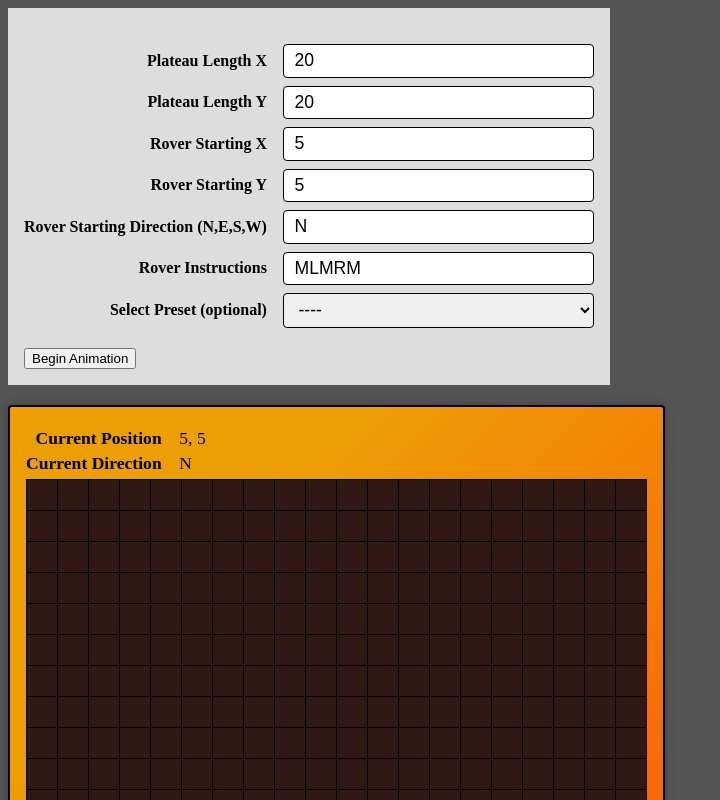
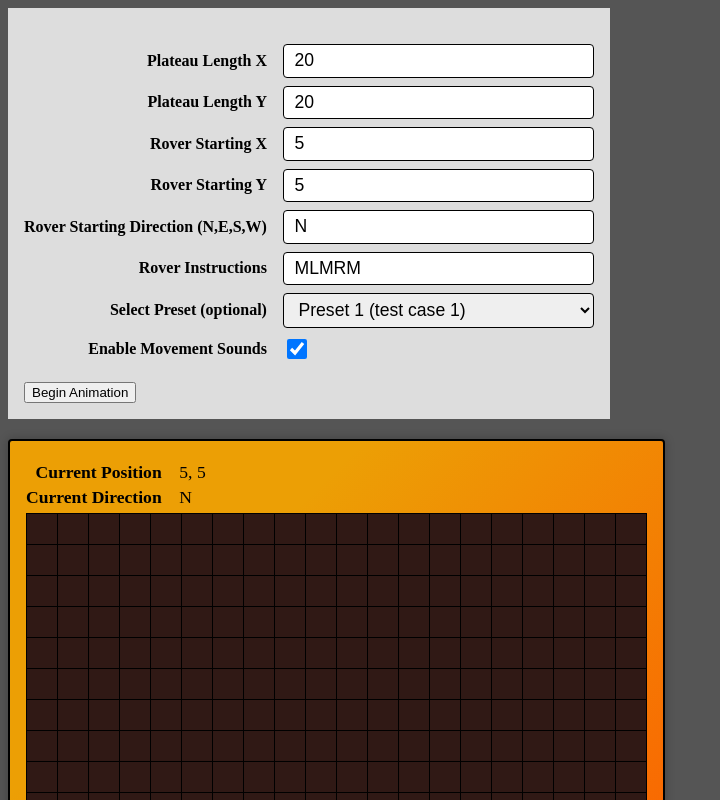
Before and after one commit to AlyxMoon/code-challenge-mars-rover, an Angular app: page / in a window 1280 px wide. Shown: the top 800 px of the page, without its empty margins (0-720 px from the left). Built offline with nearby package versions, Linux system fonts and the light colour scheme; what src would draw is missing.

Commit message:
allow disabling the movement sounds

```diff
--- a/src/app/app.component.html
+++ b/src/app/app.component.html
@@ -8,6 +8,7 @@
     [(roverStartingY)]="roverStartingY"
     [(roverStartingD)]="roverStartingD"
     [(roverInstructions)]="roverInstructions"
+    [(enableMovementSounds)]="enableMovementSounds"
     (begin)="begin()"
   ></RoverInputForm>
 
--- a/src/app/app.component.ts
+++ b/src/app/app.component.ts
@@ -23,6 +23,7 @@ export class AppComponent {
   }
 
   animating = false
+  enableMovementSounds = true
 
   @ViewChild('audioMoving') public _audioMoving!: ElementRef
   audioMoving!: HTMLMediaElement
@@ -60,11 +61,11 @@ export class AppComponent {
           instructions: char,
         }, options)
 
-        if (this.audioMoving && char === 'M') {
+        if (this.enableMovementSounds && this.audioMoving && char === 'M') {
           this.audioMoving.play()
         }
 
-        if (this.audioTurning && char !== 'M') {
+        if (this.enableMovementSounds && this.audioTurning && char !== 'M') {
           this.audioTurning.play()
         }
 
--- a/src/app/components/RoverInputForm/RoverInputForm.component.html
+++ b/src/app/components/RoverInputForm/RoverInputForm.component.html
@@ -85,7 +85,13 @@
     <option value="2">Preset 2 (test case 2)</option>
     <option value="3">Preset 3 (whoops, fell off the map)</option>
   </select>
+
+  <label>Enable Movement Sounds</label>
+  <input
+    type="checkbox"
+    [checked]="enableMovementSounds"
+    (change)="onChange($event, 'enableMovementSounds')"
+  />
 </form>
 
-
 <button (click)="begin.emit()">Begin Animation</button>
--- a/src/app/components/RoverInputForm/RoverInputForm.component.scss
+++ b/src/app/components/RoverInputForm/RoverInputForm.component.scss
@@ -20,11 +20,19 @@ form {
 
   input, select {
     padding: 0.3em 0.6em;
-    min-width: 150px;
 
     border: 1px solid black;
     border-radius: 4px;
 
     font-size: 1.1rem;
+
+    &:not([type="checkbox"]) {
+      min-width: 150px;
+    }
+
+    &[type="checkbox"] {
+      width: 20px;
+      height: 20px;
+    }
   }
 }
--- a/src/app/components/RoverInputForm/RoverInputForm.component.ts
+++ b/src/app/components/RoverInputForm/RoverInputForm.component.ts
@@ -13,7 +13,8 @@ export class RoverInputFormComponent {
   @Input() roverStartingY = 0
   @Input() roverStartingD = 'N'
   @Input() roverInstructions = 'MLMRM'
-  @Input() selectedPreset = 0
+  @Input() selectedPreset = 1
+  @Input() enableMovementSounds = true
 
   @Output() widthChange: EventEmitter<number> = new EventEmitter<number>()
   @Output() heightChange: EventEmitter<number> = new EventEmitter<number>()
@@ -21,6 +22,7 @@ export class RoverInputFormComponent {
   @Output() roverStartingYChange: EventEmitter<number> = new EventEmitter<number>()
   @Output() roverStartingDChange: EventEmitter<string> = new EventEmitter<string>()
   @Output() roverInstructionsChange: EventEmitter<string> = new EventEmitter<string>()
+  @Output() enableMovementSoundsChange: EventEmitter<boolean> = new EventEmitter<boolean>()
   @Output() begin: EventEmitter<void> = new EventEmitter<void>()
 
   onChange (event: Event, property: string): void {
@@ -54,6 +56,10 @@ export class RoverInputFormComponent {
       element.value = validated
       return this.roverInstructionsChange.emit(validated)
     }
+
+    if (property === 'enableMovementSounds') {
+      this.enableMovementSoundsChange.emit(element.checked)
+    }
   }
 
   activatePreset (event: Event): void {
```
